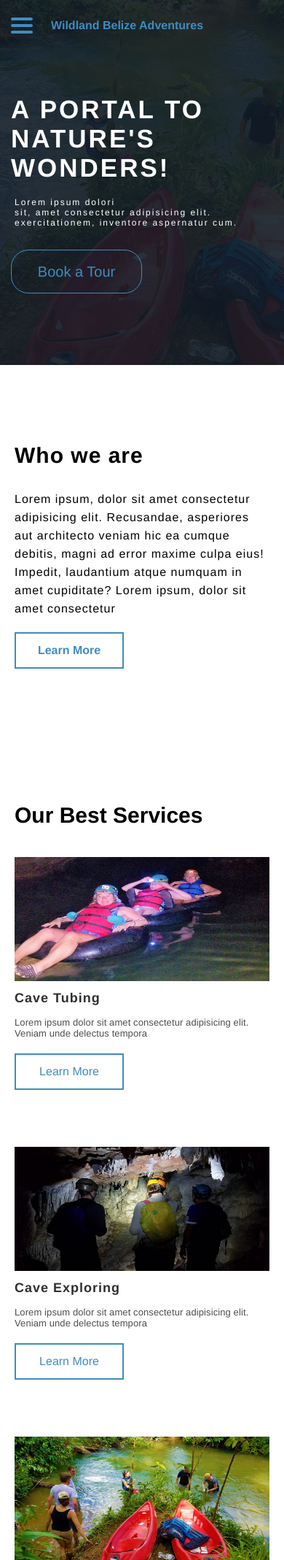
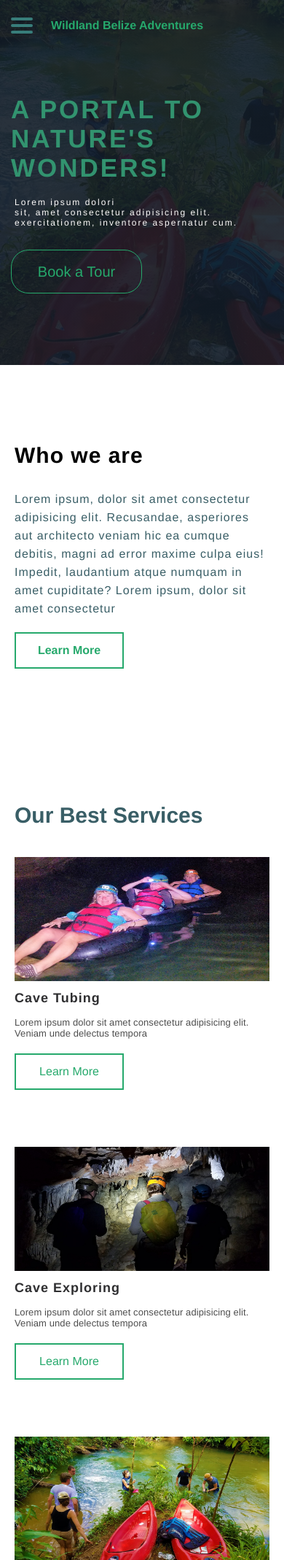
Before and after one commit to Wiz095/WBA, a PHP site: page / in a window 390 px wide. Shown: the top 2137 px of the page at 73% size. Run offline with PHP 8.4, Linux system fonts and the light colour scheme; some libraries are stand-ins or nearby versions.

Commit message:
Add files via upload

```diff
--- a/css/home.css
+++ b/css/home.css
@@ -41,8 +41,8 @@ body {
 	width: 150px;
 	height: 50px;
 	background: transparent;
-	border: 2px solid #3f8dbf;
-	color:#3f8dbf;
+	border: 2px solid #26A96C;
+	color:#26A96C;
 	display: flex;
 	align-items: center;
 	justify-content: center;
@@ -306,7 +309,7 @@ header {
 	color: rgb(0, 0, 0);
 }
 header .h1 {
-	color: #3f8dbf;
+	color: #26A96C;
 	text-align: left;
 	font-size: 28px;
 	line-height: 80px;
@@ -325,7 +328,7 @@ header .h1 {
 .burger li {
 	width: 30px;
 	height: 4px;
-	background-color: #3f8dbf;
+	background-color: #387D7A;
 	border-radius: 3px;
 	margin: 5px 0;
 	transition: all 0.3s ease-in-out;
@@ -448,7 +451,7 @@ header .h1 {
 	text-align: center;
 	float: left;
 	display: block;
-	color:#3f8dbf;
+	color:#26A96C;
 	font-size: 16px;
 	line-height: 70px;
 	padding-left: 70px;
@@ -670,9 +673,9 @@ header.close,
 	font-size: 20px;
 	margin-top: 20px;
 	border-radius: 24px;
-	border: 1px solid #3f8dbf;
+	border: 1px solid #26A96C;
 	margin-left: 15px;
-	color: #3f8dbf;
+	color: #26A96C;
 	transition: all .3s ease-in-out;
 }
 
@@ -703,14 +706,14 @@ header.close,
 	font-weight: 900;
 	letter-spacing: 3px;
 	text-transform: uppercase;
-	color: #ffffff;
+	color: #32936F;
 }
 .banner-title h4{
 	padding: 20px 0 0px 0;
 	font-size: 18px;
 	letter-spacing: 2px;
 	font-weight: 500;
-	color: #ffffff;
+	color: #FEFCFB;
 }
 
 /*****************************************************************************************/
@@ -757,7 +760,7 @@ header.close,
 .about-us{
 	font-size: 50px;
 	font-weight: 700;
-	color: black;
+	color: #395E66;
 	background: rgb(255, 255, 255);
 }
 .about-us{
@@ -769,7 +772,7 @@ header.close,
 }
 .text-cont{
 	margin: 100px 0 0 80px;
-	border: 3.5px solid #403e55;
+	border: 3.5px solid #97D8C4;
 	height: 480px;
 	width: 630px;
 }
@@ -817,7 +820,7 @@ header.close,
 	margin-top: 100px ;
 	display: flex;
 	align-items: center;
-	color: #3f8dbf;
+	color: #26A96C;
 	line-height: 60px;
 }
 
@@ -860,14 +863,14 @@ header.close,
 		display: block;
 	}
 	.about-us .btn{
-		border: 2px solid #3f8dbf ;
-		color: #3f8dbf ;
+		border: 2px solid #26A96C ;
+		color: #26A96C ;
 		box-shadow: none ;
 		margin-top: 20px;
 		transition: all .5s ease-in-out;
 	}
 	.about-us .btn:hover{
-		background: #3f8dbf;
+		background: #26A96C;
 		color: #ffffff;
 	}
 	.about-us p{
@@ -902,12 +905,12 @@ header.close,
 	}
 }
 /*****************************************************************************************/
-/*  Cards  Section   														   			 */
+/*  Cards  Section   					                                									   			 */
 /*****************************************************************************************/
 .tour-title span{
 	margin-top: 200px;
 	text-align: center;
-	color: black;
+	color: #395E66;
 	font-size: 30px;
 	font-weight: 900;
 	width: 284px;
@@ -968,21 +971,21 @@ header.close,
 	line-height: 50px;
 	text-align: center;
 	border-radius: 20px;
-	background: #3f8dbf;
+	background: #26A96C;
 	color: #ffffff;
 	margin: auto;
 	transition: all .4s ease-in-out;
 
 }
 .display-card .card-btn:hover{
-	border: 2px solid #3f8dbf;
-	color: #3f8dbf;
+	border: 2px solid #26A96C;
+	color: #26A96C;
 	background: transparent;
 }
 @media(max-width: 450px){
 
 	.tour-title{
-	  padding: 0 0 30px 20px;
+	  padding: 0 20px 30px 20px;
 	}
 	.card h1{
 	  font-size: 18px;
```
Also changed, not shown: other parts of css/home.css (+17 -25 lines).
